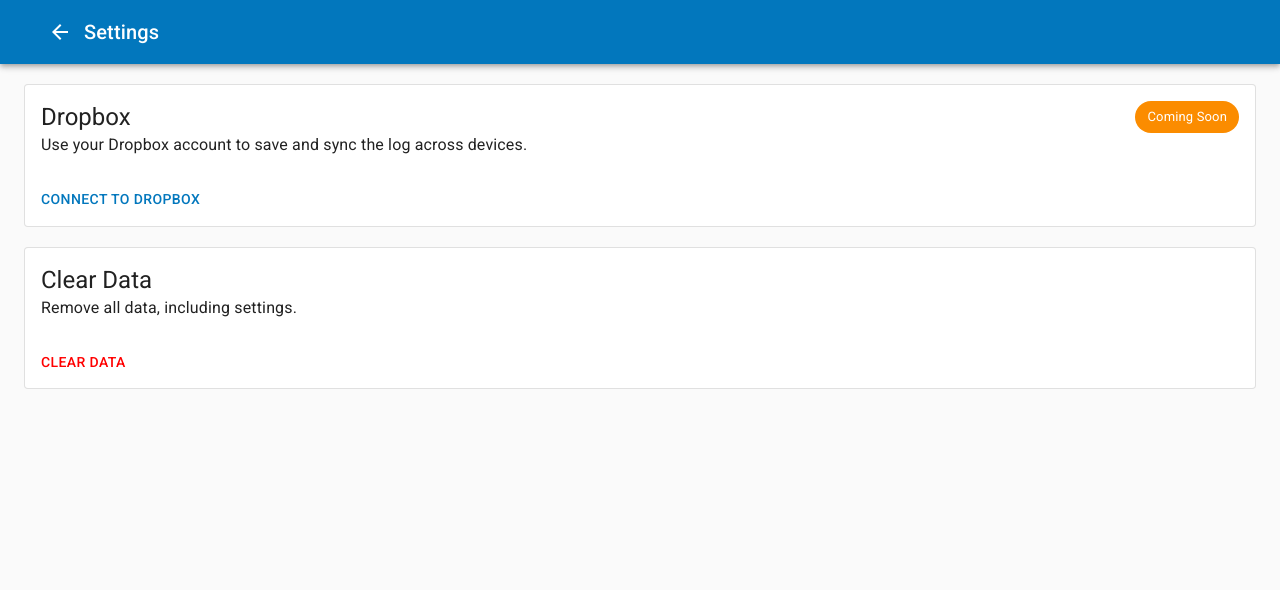
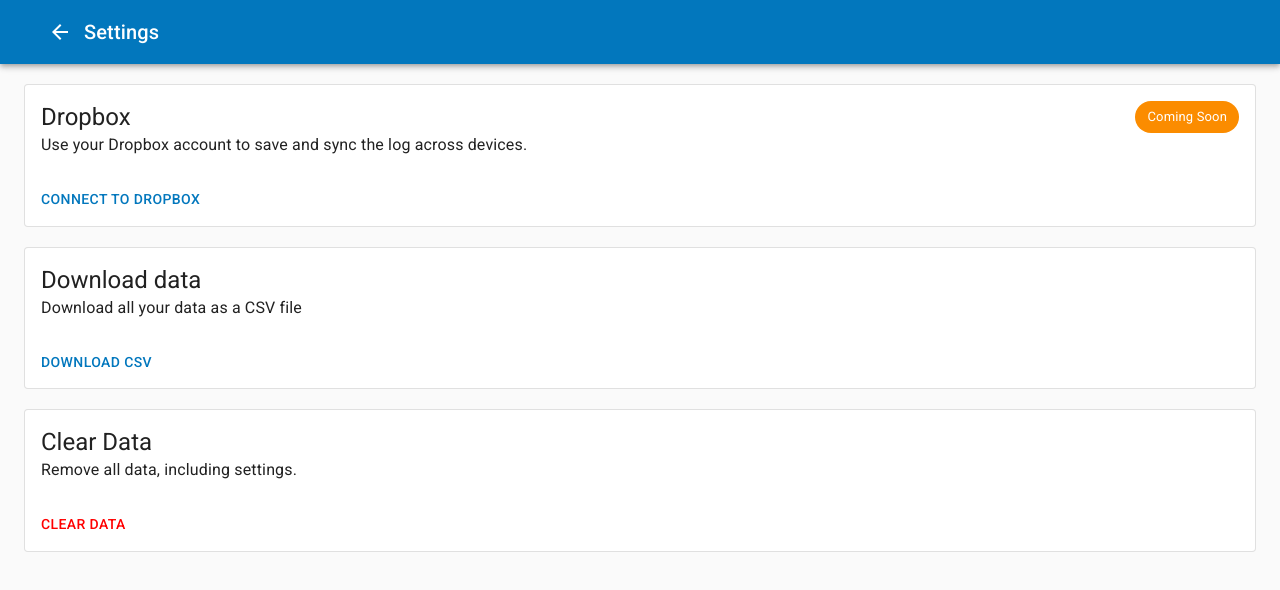
Before and after one commit to drola/weight-logger-pwa, a React (Create React App) app: page /settings in a window 1280 px wide. Shown: the top 590 px of the page. Built offline with nearby package versions, Linux system fonts and the light colour scheme.

Commit message:
feat: Download data as CSV

```diff
--- a/src/screens/EditRecordScreen.tsx
+++ b/src/screens/EditRecordScreen.tsx
@@ -8,7 +8,7 @@ import Typography from "@material-ui/core/Typography";
 import ArrowBackIcon from "@material-ui/icons/ArrowBack";
 import DeleteIcon from "@material-ui/icons/Delete";
 import { useSnackbar } from "notistack";
-import React, { useCallback, useMemo, useState } from "react";
+import React, { useMemo, useState } from "react";
 import { useDispatch, useSelector } from "react-redux";
 import { Link, Redirect, useParams } from "react-router-dom";
 
@@ -44,21 +44,21 @@ export default function EditRecordScreen() {
   const dispatch = useDispatch();
   const classes = useStyles();
 
-  const handleDelete = useCallback(() => {
+  const handleDelete = () => {
     if (slot) {
       dispatch(deleteAction(slot));
       setDeleted(true);
       enqueueSnackbar("Deleted", { variant: "success" });
     }
-  }, [slot, dispatch, enqueueSnackbar]);
+  };
 
-  const handleSave = useCallback(() => {
+  const handleSave = () => {
     if (record && slot) {
       dispatch(updateAction({ slot, updated: record }));
       setSaved(true);
       enqueueSnackbar("Saved", { variant: "success" });
     }
-  }, [slot, record, dispatch, enqueueSnackbar]);
+  };
 
   if (saved || deleted) {
     return <Redirect to="/" />;
@@ -77,7 +77,12 @@ export default function EditRecordScreen() {
             <Typography variant="h6" className={classes.title}>
               Edit record
             </Typography>
-            <IconButton edge="end" color="inherit" onClick={handleDelete} aria-label="delete this record">
+            <IconButton
+              edge="end"
+              color="inherit"
+              onClick={handleDelete}
+              aria-label="delete this record"
+            >
               <DeleteIcon />
             </IconButton>
           </Toolbar>
--- a/src/screens/SettingsScreen.tsx
+++ b/src/screens/SettingsScreen.tsx
@@ -14,19 +14,21 @@ import { makeStyles } from "@material-ui/core/styles";
 import Toolbar from "@material-ui/core/Toolbar";
 import Typography from "@material-ui/core/Typography";
 import ArrowBackIcon from "@material-ui/icons/ArrowBack";
-import React, { useCallback, useEffect, useState } from "react";
-import { useDispatch } from "react-redux";
+import React, { useState } from "react";
+import { useDispatch, useSelector } from "react-redux";
 import { Link, Redirect } from "react-router-dom";
 /*import {
   generateAuthorizationLink,
   tryReceiveDropboxToken,
   tryToParseCodeFromUrl,
 } from "../oauth";*/
-import { clearDataAction as clearWeightLogRecordsDataAction } from "../state/weightLogRecords";
+import { clearDataAction as clearWeightLogRecordsDataAction, selectWeightLogRecords } from "../state/weightLogRecords";
 import { clearDataAction as clearStorageConnectionsDataAction } from "../state/storageConnections";
 
 import Screen from "./Screen";
 import { useSnackbar } from "notistack";
+import FileSaver from "file-saver";
+import { serializeWeightLog } from "../weightLogDataFormat/serializer";
 
 const useStyles = makeStyles({
   redButton: {
@@ -45,35 +47,42 @@ export default function SettingsScreen() {
   //   }
   // }, []);
 
-  const handleConnectToDropbox = useCallback(() => {
+  const handleConnectToDropbox = () => {
     // window.location.href = generateAuthorizationLink(
     //   "http://localhost:3000/settings"
     // );
-  }, []);
+  };
 
+  const weightLogRecords = useSelector(selectWeightLogRecords)
+
+  const handleDownloadDataAsCSV = () => {
+    const blob = new Blob([serializeWeightLog(weightLogRecords.map(slot => slot.record))], {
+      type: "text/csv;charset=utf-8",
+    });
+    FileSaver.saveAs(blob, "weight_log.csv");
+  };
 
   const [clearedData, setClearedData] = useState(false);
   const [clearDataConfirmationDialogOpen, setClearDataConfirmationDialogOpen] =
     useState(false);
-  const handleClearDataConfirmationDialogClose = useCallback(() => {
+  const handleClearDataConfirmationDialogClose = () => {
     setClearDataConfirmationDialogOpen(false);
-  }, []);
-  const handleClearDataConfirmed = useCallback(() => {
+  };
+  const handleClearDataConfirmed = () => {
     dispatch(clearWeightLogRecordsDataAction({}));
     dispatch(clearStorageConnectionsDataAction({}));
     setClearDataConfirmationDialogOpen(false);
     enqueueSnackbar("Data Cleared", { variant: "success" });
     setClearedData(true);
-  }, [dispatch, enqueueSnackbar]);
-  const handleClearData = useCallback(() => {
+  };
+  const handleClearData = () => {
     setClearDataConfirmationDialogOpen(true);
-  }, []);
+  };
 
   const classes = useStyles();
 
-
-  if(clearedData) {
-    return <Redirect to="/" />
+  if (clearedData) {
+    return <Redirect to="/" />;
   }
 
   return (
@@ -142,8 +151,32 @@ export default function SettingsScreen() {
               </Typography>
             </CardContent>
             <CardActions>
-              <Button aria-label="connect to Dropbox" color="primary" onClick={handleConnectToDropbox}>
+              <Button
+                aria-label="connect to Dropbox"
+                color="primary"
+                onClick={handleConnectToDropbox}
+              >
                 Connect to Dropbox
+              </Button>
+            </CardActions>
+          </Card>
+          <br />
+          <Card variant="outlined">
+            <CardContent>
+              <Typography variant="h5" component="h2">
+                Download data
+              </Typography>
+              <Typography variant="body1" component="p">
+                Download all your data as a CSV file
+              </Typography>
+            </CardContent>
+            <CardActions>
+              <Button
+                aria-label="Download data as CSV"
+                color="primary"
+                onClick={handleDownloadDataAsCSV}
+              >
+                Download CSV
               </Button>
             </CardActions>
           </Card>
@@ -158,7 +191,11 @@ export default function SettingsScreen() {
               </Typography>
             </CardContent>
             <CardActions>
-              <Button aria-label="clear all weight logger data" onClick={handleClearData} className={classes.redButton}>
+              <Button
+                aria-label="clear all weight logger data"
+                onClick={handleClearData}
+                className={classes.redButton}
+              >
                 Clear Data
               </Button>
             </CardActions>
```
